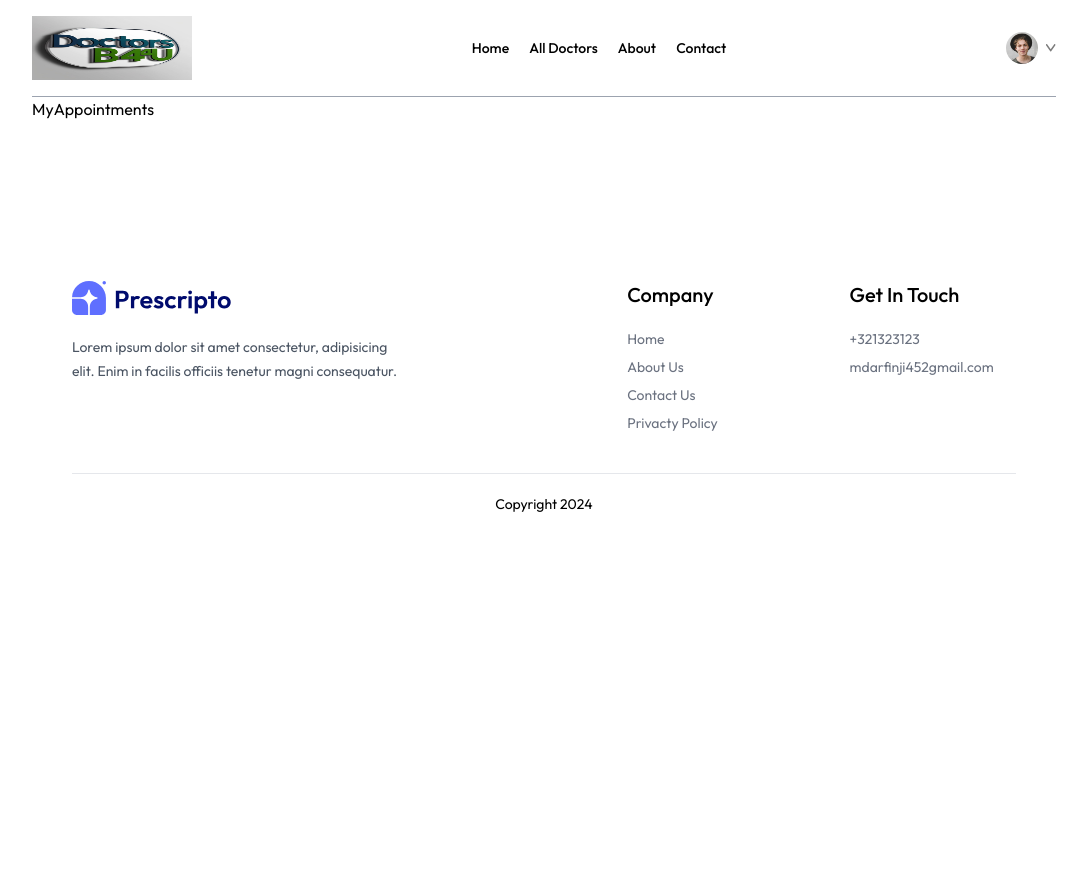
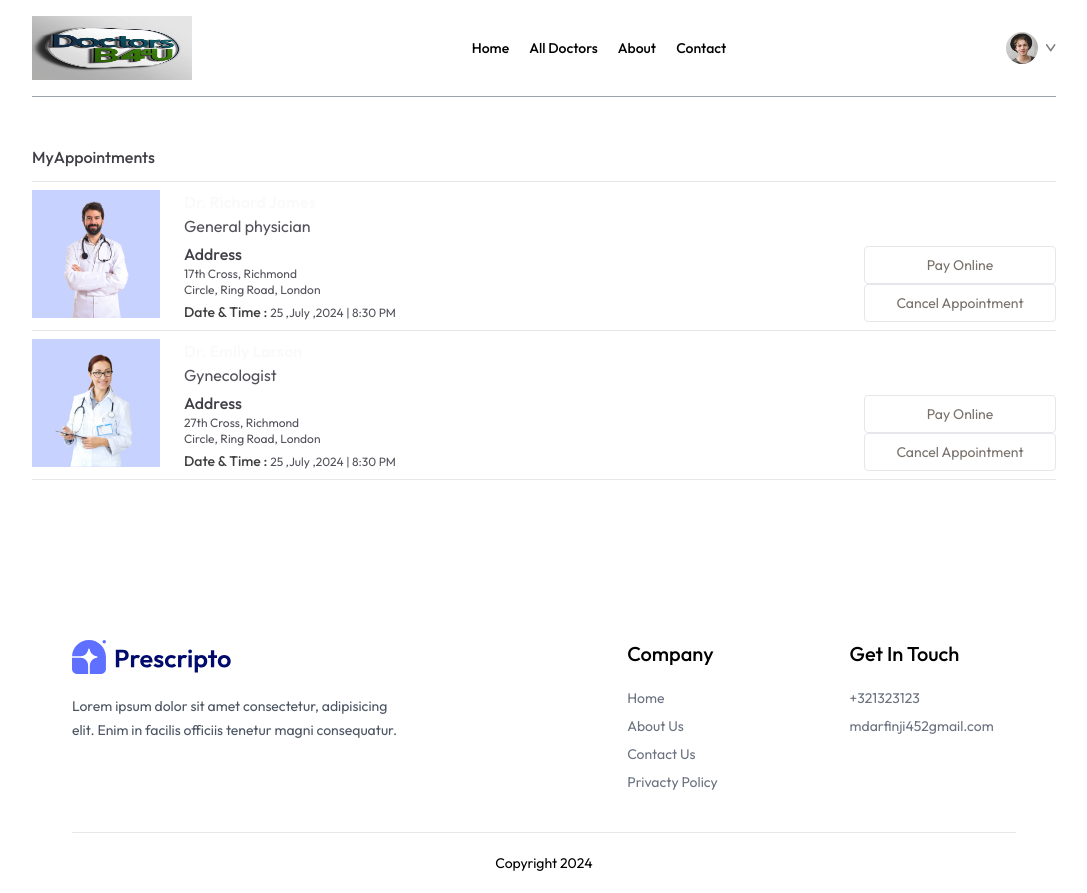
Before and after one commit to MgMorshed123/Doctor-4-U-Client, a React (Vite) app: page /my-appointments in a window 1280 px wide. Shown: the whole page, without its empty margins (96-1183 px from the left). Before the commit the page ends 800 px from the top, so only its background shows below. Built offline with nearby package versions, Linux system fonts and the light colour scheme.

Commit message:
creating my appointment page

```diff
--- a/src/pages/MyAppointments.jsx
+++ b/src/pages/MyAppointments.jsx
@@ -1,7 +1,55 @@
-import React from "react";
+import React, { useContext } from "react";
+import { AppContext } from "../context/AppContext";
 
 const MyAppointments = () => {
-  return <div>MyAppointments</div>;
+  const { doctors } = useContext(AppContext);
+
+  return (
+    <div>
+      <p className="pb-3 mt-12 font-medium text-zinc-700 border-b">
+        MyAppointments
+      </p>
+      <div className="">
+        {doctors.slice(0, 2).map((item, index) => (
+          <div
+            key={index}
+            className="grid grid-cols-[1fr_2fr] gap-4 sm:flex  sm:gap-6 py-2 border-b"
+          >
+            <div>
+              <img
+                className="w-32 bg-indigo-200"
+                src={item.image}
+                alt=""
+                srcset=""
+              />
+            </div>
+            <div className="flex-1 text-small text-zinc-600">
+              <p className="text-neutral-50 font-semibold ">{item.name}</p>
+              <p>{item.speciality}</p>
+              <p className="text-zinc-700 font-medium mt-1">Address</p>
+              <p className="text-xs">{item.address.line1}</p>
+              <p className="text-xs">{item.address.line2}</p>
+              <p className="text-xs mt-1">
+                <span className="text-sm text-neutral-700 font-medium">
+                  Date & Time :{" "}
+                </span>
+                25 ,July ,2024 | 8:30 PM
+              </p>
+            </div>
+
+            <div className="flex flex-col justify-end">
+              <button className="text-sm text-stone-500 text-center sm:min-w-48 py-2 border rounded  ">
+                Pay Online
+              </button>
+              <button className="text-sm text-stone-500 text-center sm:min-w-48 py-2 border rounded">
+                Cancel Appointment
+              </button>
+            </div>
+          </div>
+        ))}
+      </div>
+    </div>
+  );
 };
 
 export default MyAppointments;
```
